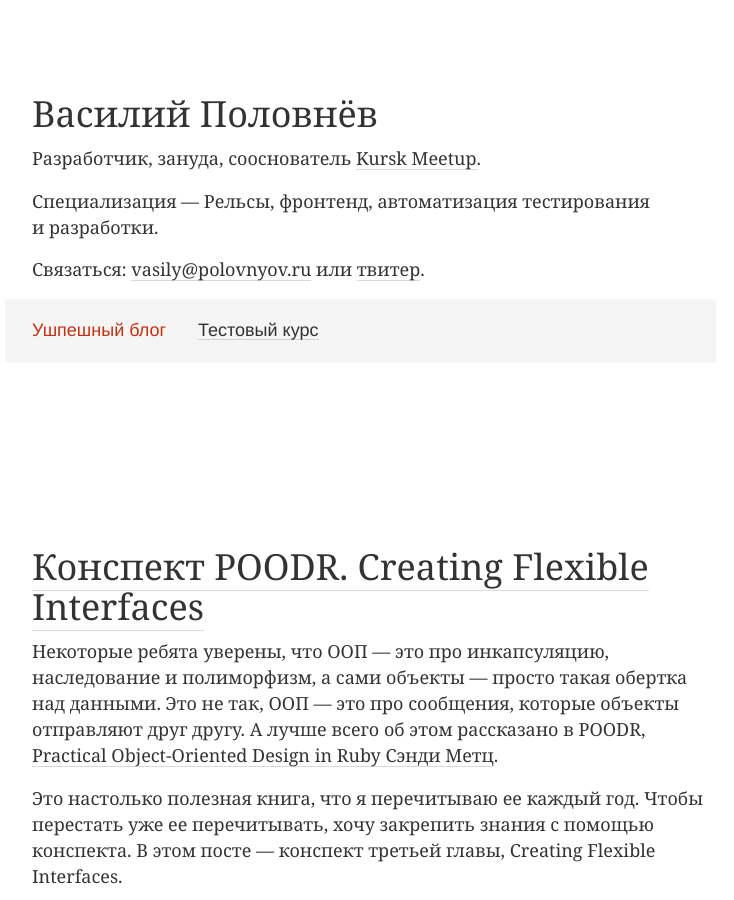
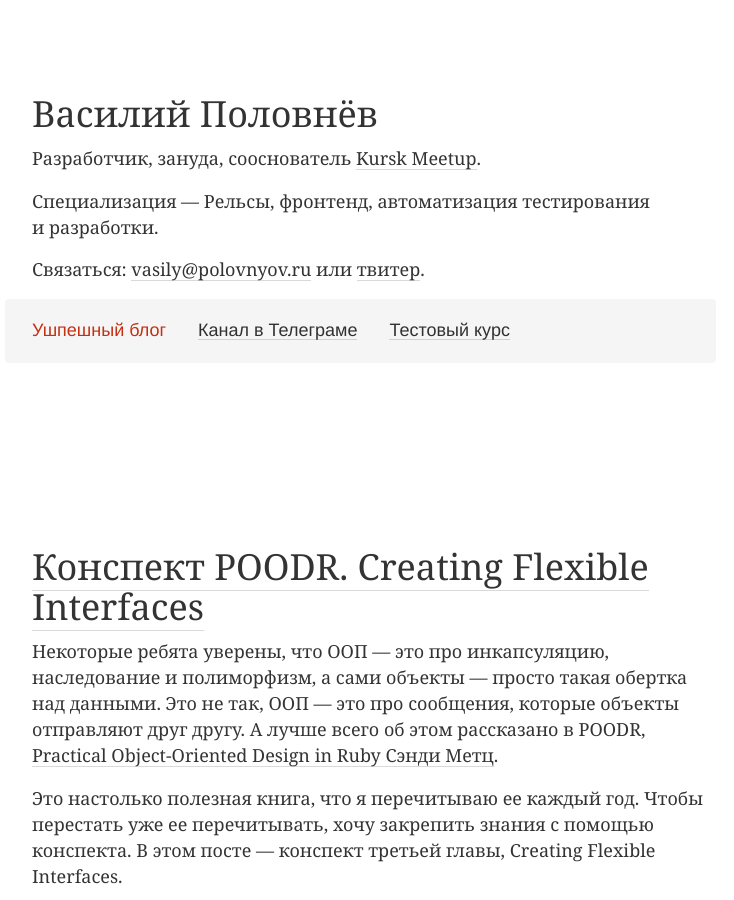
Before and after one commit to vast/vast.github.io, a Jekyll site: the page built from index.html, in a window 1280 px wide and 900 px high. Shown: the whole window, without its empty margins (248-982 px from the left). Built offline with Jekyll 4.4.1, drawn with Linux system fonts in a browser that asks for light colours.

Commit message:
add tg channel link

```diff
--- a/index.html
+++ b/index.html
@@ -66,6 +66,7 @@
         </p>
         <p class="my_presence" style="font-family: Helvetica Neue;">
           <span class="my_presence-link is__active">Ушпешный блог</span>
+          <a href="https://t.me/polovnyov_journal" class="my_presence-link">Канал в Телеграме</a>
           <a href="/tests/" class="my_presence-link">Тестовый курс</a>
         </p>
       </div>
```
